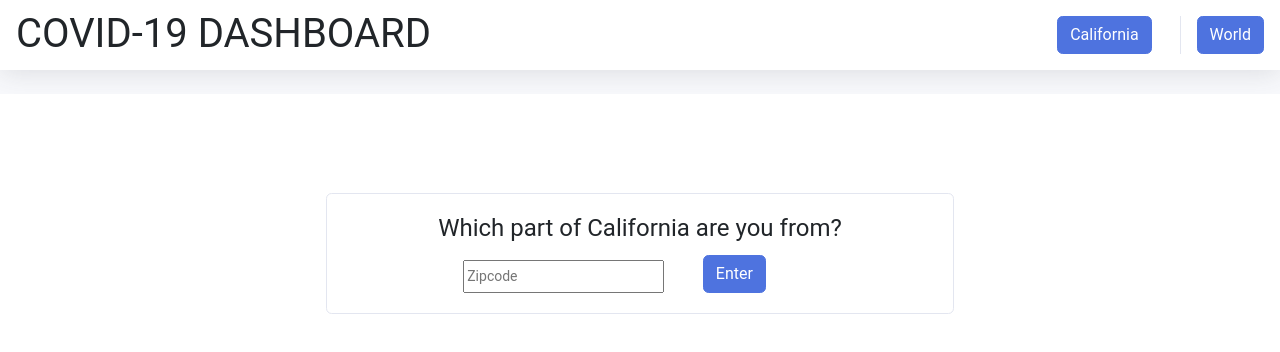
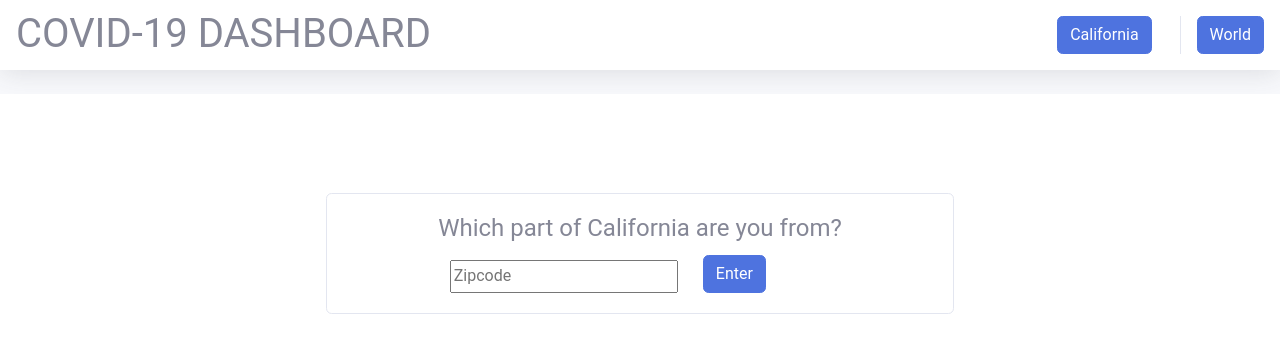
Before and after one commit to rohithravin/COVID-19-Dashboard, an Angular app in the folder corona-dashboard/: page / in a window 1280 px wide. Shown: the top 352 px of the page. Built offline with nearby package versions, Linux system fonts and the light colour scheme.

Commit message:
update font

```diff
--- a/corona-dashboard/angular.json
+++ b/corona-dashboard/angular.json
@@ -24,7 +24,6 @@
               "src/assets"
             ],
             "styles": [
-              "src/custom-theme.scss",
               "node_modules/bootstrap/dist/css/bootstrap.min.css",
               "src/styles.css"
             ],
--- a/corona-dashboard/src/app/app.component.html
+++ b/corona-dashboard/src/app/app.component.html
@@ -3,14 +3,14 @@
       <div id="content">
           <nav class="navbar navbar-light navbar-expand bg-white shadow mb-4 topbar static-top">
               <div class="container-fluid">
-                  <h1 style="margin-top: 5px;">COVID-19 DASHBOARD</h1><button class="btn btn-link d-md-none rounded-circle mr-3" id="sidebarToggleTop" type="button"><i class="fas fa-bars"></i></button>
+                  <h1 style="margin-top: 5px; color:#858796;">COVID-19 DASHBOARD</h1><button class="btn btn-link d-md-none rounded-circle mr-3" id="sidebarToggleTop" type="button"><i class="fas fa-bars"></i></button>
                   <ul class="nav navbar-nav flex-nowrap ml-auto">
-                      <li class="nav-item dropdown no-arrow mx-1" role="presentation"><button class="btn btn-primary" type="button">California</button></li>
+                      <li class="nav-item dropdown no-arrow mx-1" role="presentation"><button class="btn btn-primary" type="button" >California</button></li>
                       <li class="nav-item dropdown no-arrow mx-1" role="presentation">
                           <div class="shadow dropdown-list dropdown-menu dropdown-menu-right" aria-labelledby="alertsDropdown"></div>
                       </li>
                       <div class="d-none d-sm-block topbar-divider"></div>
-                      <li class="nav-item dropdown no-arrow" role="presentation"><button class="btn btn-primary" type="button">World</button></li>
+                      <li class="nav-item dropdown no-arrow" role="presentation"><button class="btn btn-primary" type="button" >World</button></li>
                   </ul>
               </div>
           </nav>
@@ -21,7 +21,7 @@
     <div class="col-lg-6 offset-lg-3">
         <div class="card">
             <div class="card-body">
-                <h4 class="card-title" style="text-align: center;">Which part of California are you from?</h4>
+                <h4 class="card-title" style="text-align: center; color:#858796;">Which part of California are you from?</h4>
                 <div class="row">
                     <div class="col offset-lg-2" style="display: flex; justify-content: center;"><input type="number" placeholder="Zipcode" style="margin-top: 5px;"></div>
                     <div class="col" style="display: flex; justify-content: left;"><button class="btn btn-primary text-center" type="button" style="margin-left: 0px;">Enter</button></div>
--- a/corona-dashboard/src/app/app.module.ts
+++ b/corona-dashboard/src/app/app.module.ts
@@ -1,13 +1,11 @@
 import { BrowserModule } from '@angular/platform-browser';
 import { NgModule } from '@angular/core';
-import { MaterialModule } from './app.material.module';
 import { AppRoutingModule } from './app-routing.module';
 import { AppComponent } from './app.component';
 import { NgbModule } from '@ng-bootstrap/ng-bootstrap';
 import { NoopAnimationsModule } from '@angular/platform-browser/animations';
 import { CaliDashboardComponent } from './cali-dashboard/cali-dashboard.component';
 import { WorldDashboardComponent } from './world-dashboard/world-dashboard.component';
-import {MatInputModule} from '@angular/material/input';
 
 @NgModule({
   declarations: [
@@ -19,8 +17,7 @@ import {MatInputModule} from '@angular/material/input';
     BrowserModule,
     AppRoutingModule,
     NgbModule,
-    NoopAnimationsModule,
-    MaterialModule
+    NoopAnimationsModule
   ],
   providers: [],
   bootstrap: [AppComponent]
--- a/corona-dashboard/src/custom-theme.scss
+++ /dev/null
@@ -1,27 +0,0 @@
-
-// Custom Theming for Angular Material
-// For more information: https://material.angular.io/guide/theming
-@import '~@angular/material/theming';
-// Plus imports for other components in your app.
-
-// Include the common styles for Angular Material. We include this here so that you only
-// have to load a single css file for Angular Material in your app.
-// Be sure that you only ever include this mixin once!
-@include mat-core();
-
-// Define the palettes for your theme using the Material Design palettes available in palette.scss
-// (imported above). For each palette, you can optionally specify a default, lighter, and darker
-// hue. Available color palettes: https://material.io/design/color/
-$corona-dashboard-primary: mat-palette($mat-indigo);
-$corona-dashboard-accent: mat-palette($mat-pink, A200, A100, A400);
-
-// The warn palette is optional (defaults to red).
-$corona-dashboard-warn: mat-palette($mat-red);
-
-// Create the theme object (a Sass map containing all of the palettes).
-$corona-dashboard-theme: mat-light-theme($corona-dashboard-primary, $corona-dashboard-accent, $corona-dashboard-warn);
-
-// Include theme styles for core and each component used in your app.
-// Alternatively, you can import and @include the theme mixins for each component
-// that you are using.
-@include angular-material-theme($corona-dashboard-theme);
--- a/corona-dashboard/src/index.html
+++ b/corona-dashboard/src/index.html
@@ -6,7 +6,7 @@
   <base href="/">
   <meta name="viewport" content="width=device-width, initial-scale=1">
 </head>
-<body class="mat-typography">
+<body >
   <app-root></app-root>
 </body>
 </html>
--- a/corona-dashboard/src/styles.css
+++ b/corona-dashboard/src/styles.css
@@ -1,4 +1,4 @@
 /* You can add global styles to this file, and also import other style files */
-
+@import url('https://fonts.googleapis.com/css?family=Indie+Flower&display=swap');
 html, body { height: 100%; }
 body { margin: 0; font-family: Roboto, "Helvetica Neue", sans-serif; }
```
Also changed, not shown: corona-dashboard/src/app/app.component.ts (+1 -8 lines), corona-dashboard/src/app/app.material.module.ts (deleted, +0 -93 lines), 1 other file (tests, documents, lock files or other folders).
